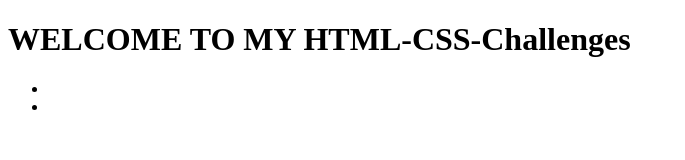
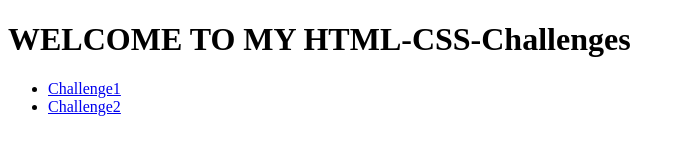
Before and after one commit to hansutapak/HTML-CSS-Challenges, a plain HTML site: page index.html in a window 1280 px wide. Shown: the whole page, without its empty margins (0-685 px from the left). Drawn offline with Linux system fonts and the light colour scheme.

Commit message:
changes applied

```diff
--- a/index.html
+++ b/index.html
@@ -11,8 +11,8 @@
     <h1>WELCOME TO MY HTML-CSS-Challenges</h1>
 
     <ul>
-        <li><a href="Challenge1/index.html"></a></li>
-        <li><a href="Challenge2/index.html"></a></li>
+        <li><a href="Challenge1/index.html">Challenge1</a></li>
+        <li><a href="Challenge2/index.html">Challenge2</a></li>
 
     </ul>
 
```
